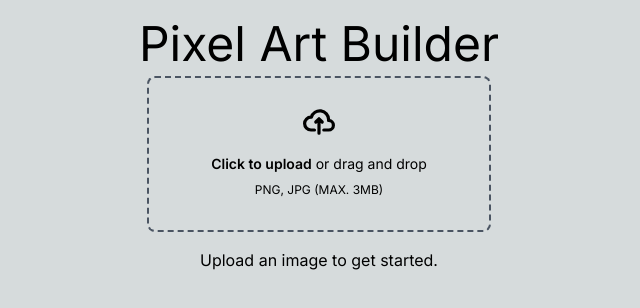
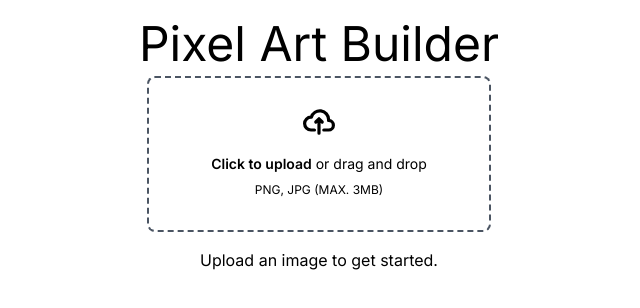
Before and after one commit to agencyenterprise/pixelartbuilder, a Next.js app: page / in a window 1280 px wide. Shown: the top 308 px of the page, without its empty margins (321-961 px from the left). Built offline with nearby package versions, Linux system fonts and the light colour scheme.

Commit message:
feat: remove dark mode

```diff
--- a/src/app/globals.css
+++ b/src/app/globals.css
@@ -4,26 +4,12 @@
 
 :root {
   --foreground-rgb: 0, 0, 0;
-  --background-start-rgb: 214, 219, 220;
-  --background-end-rgb: 214, 219, 220;
-}
-
-@media (prefers-color-scheme: dark) {
-  :root {
-    --foreground-rgb: 255, 255, 255;
-    --background-start-rgb: 0, 0, 0;
-    --background-end-rgb: 0, 0, 0;
-  }
+  --background-rgb: 214, 219, 220;
 }
 
 body {
   color: rgb(var(--foreground-rgb));
-  background: linear-gradient(
-      to bottom,
-      transparent,
-      rgb(var(--background-end-rgb))
-    )
-    rgb(var(--background-start-rgb));
+  background: rgb(var(--background-end-rgb))
 }
 
 @layer utilities {
--- a/tailwind.config.js
+++ b/tailwind.config.js
@@ -11,8 +11,8 @@
         print: { raw: "print" },
       },
       colors: {
-        background: 'rgb(var(--background-end-rgb))',
-        foreground: 'rgb(var(--foreground-rgb))',
+        background: 'rgba(var(--background-rgb))',
+        foreground: 'rgba(var(--foreground-rgb))',
       },
       backgroundImage: {
         "gradient-radial": "radial-gradient(var(--tw-gradient-stops))",
```
